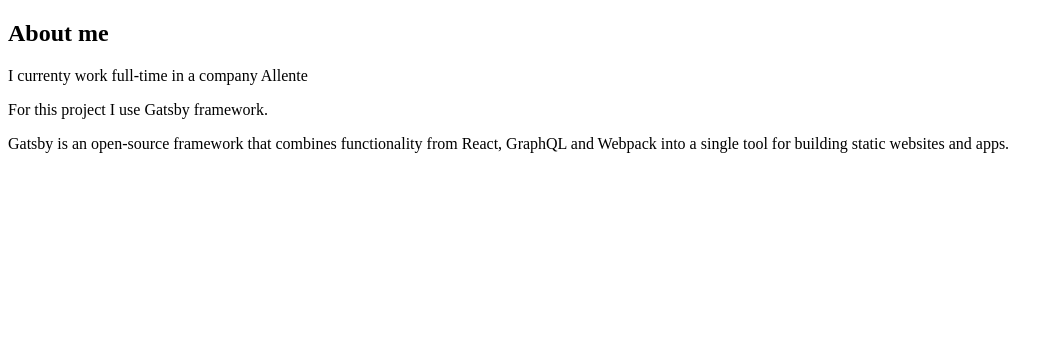
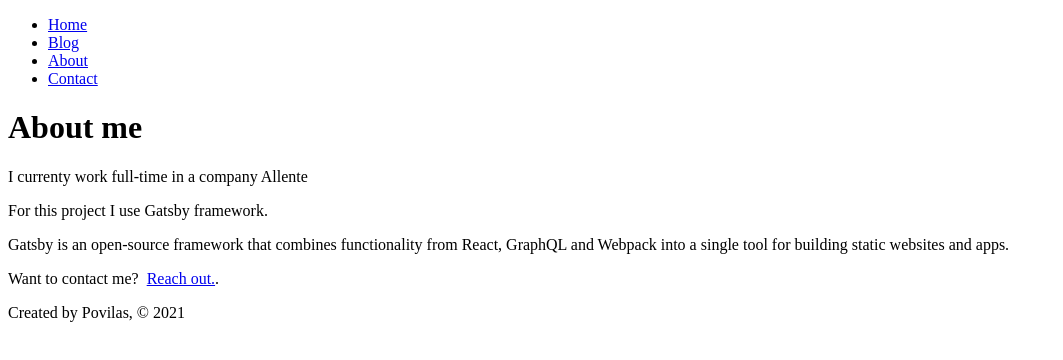
Before and after one commit to PovilasU/gatsby-povilas-site, a Gatsby site: page /about in a window 1280 px wide. Shown: the whole page, without its empty margins (0-1063 px from the left). Built offline with nearby package versions, Linux system fonts and the light colour scheme; Gatsby itself is replaced by a stand-in of ours.

Commit message:
added layout to the pages

```diff
--- /dev/null
+++ b/src/components/footer.js
@@ -0,0 +1,11 @@
+import React from "react"
+
+const Footer = () => {
+  return (
+    <footer>
+      <p>Created by Povilas, &copy; 2021</p>
+    </footer>
+  )
+}
+
+export default Footer
--- /dev/null
+++ b/src/components/header.js
@@ -0,0 +1,27 @@
+import React from "react"
+import { Link } from "gatsby"
+
+const Header = () => {
+  return (
+    <header>
+      <nav>
+        <ul>
+          <li>
+            <Link to="/">Home</Link>
+          </li>
+          <li>
+            <Link to="/blog">Blog</Link>
+          </li>
+          <li>
+            <Link to="/about">About</Link>
+          </li>
+          <li>
+            <Link to="/contact">Contact</Link>
+          </li>
+        </ul>
+      </nav>
+    </header>
+  )
+}
+
+export default Header
--- /dev/null
+++ b/src/components/layout.js
@@ -0,0 +1,15 @@
+import React from "react"
+import Header from "./header"
+import Footer from "./footer"
+
+const Layout = props => {
+  return (
+    <div>
+      <Header />
+      {props.children}
+      <Footer />
+    </div>
+  )
+}
+
+export default Layout
--- a/src/pages/about.js
+++ b/src/pages/about.js
@@ -1,8 +1,10 @@
 import React from "react"
+import { Link } from "gatsby"
+import Layout from "../components/layout"
 
 const AboutPage = () => {
   return (
-    <article>
+    <Layout>
       <h1>About me</h1>
       <p>I currenty work full-time in a company Allente</p>
       <p>For this project I use Gatsby framework.</p>
@@ -11,7 +13,12 @@
         React, GraphQL and Webpack into a single tool for building static
         websites and apps.
       </p>
-    </article>
+      <p>
+        {" "}
+        Want to contact me? &nbsp;
+        <Link to="/contact">Reach out.</Link>.
+      </p>
+    </Layout>
   )
 }
 
--- a/src/pages/blog.js
+++ b/src/pages/blog.js
@@ -1,11 +1,12 @@
 import React from "react"
+import Layout from "../components/layout"
 
 const BlogPage = () => {
   return (
-    <div>
+    <Layout>
       <h1>Blog</h1>
       <p>Posts wll show up here later on.</p>
-    </div>
+    </Layout>
   )
 }
 
```
Also changed, not shown: src/pages/contact.js (+9 -4 lines), src/pages/index.js (+4 -3 lines).
